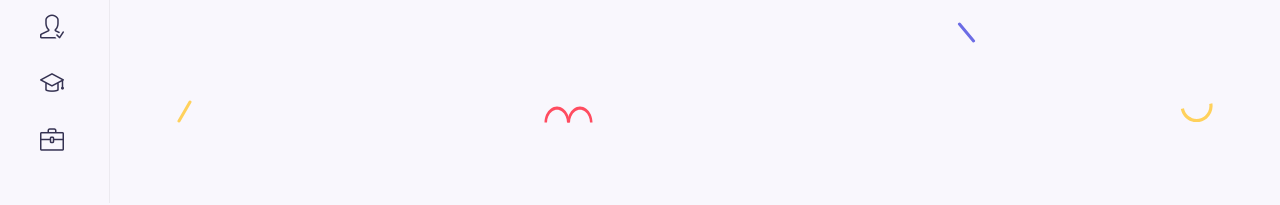
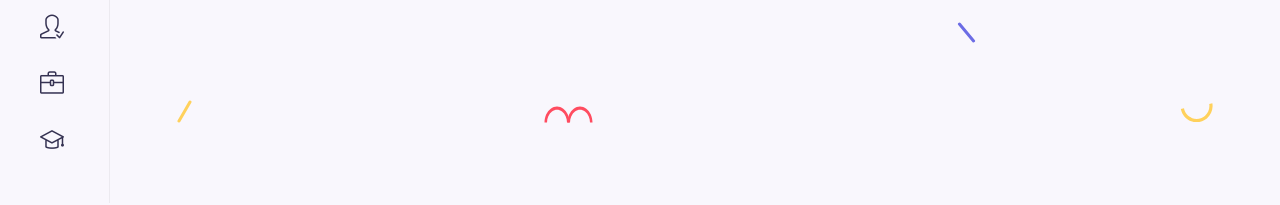
Before and after one commit to KikkiC/portfolio-website, a React (Create React App) app: page / in a window 1280 px wide. Shown: the part 597-802 px from the top of the page. Built offline with nearby package versions, Linux system fonts and the light colour scheme.

Commit message:
Update Sidebar.jsx

```diff
--- a/src/components/sidebar/Sidebar.jsx
+++ b/src/components/sidebar/Sidebar.jsx
@@ -26,14 +26,14 @@ const Sidebar = () => {
                     </li>
 
                     <li className="nav__item">
-                        <a href="#resume" className="nav__link">
-                            <i className="icon-graduation"></i>
+                        <a href="#projects" className="nav__link">
+                            <i className="icon-briefcase"></i>
                         </a>
                     </li>
 
                     <li className="nav__item">
-                        <a href="#projects" className="nav__link">
-                            <i className="icon-briefcase"></i>
+                        <a href="#resume" className="nav__link">
+                            <i className="icon-graduation"></i>
                         </a>
                     </li>
                 </ul>
```
